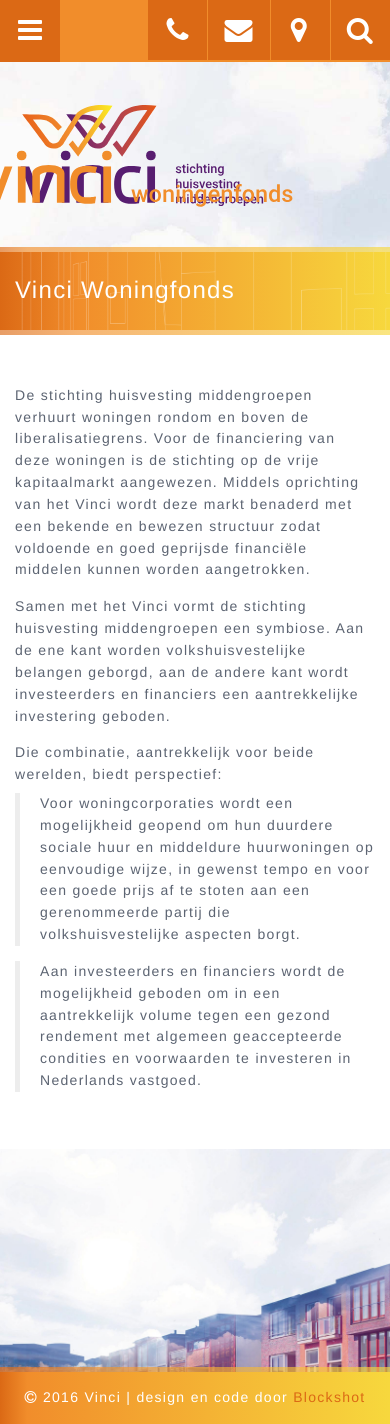
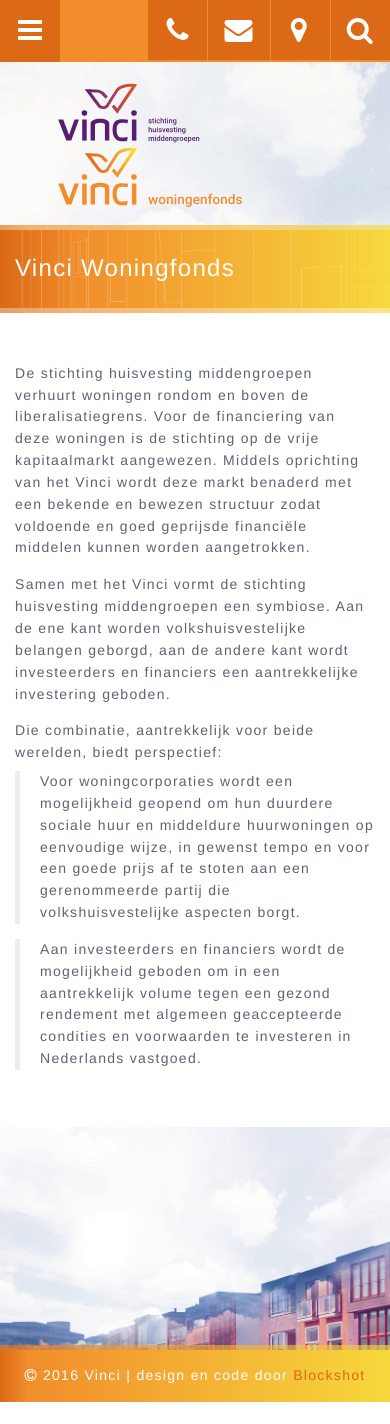
Before and after one commit to Blockshot12/vinci, a Jekyll site: the page built from woningfonds.html, in a window 390 px wide. Built offline with Jekyll 4.4.1, drawn with Linux system fonts in a browser that asks for light colours; nearby versions of some CDN libraries; after the commit the page ends 1402 px from its top, so only the background shows below that.

Commit message:
Update logo size in header.

```diff
--- a/_sass/layout/_header.scss
+++ b/_sass/layout/_header.scss
@@ -22,13 +22,41 @@
 
 			.header-logo {
 				float: left;
-				width: 344px;
-				height: 110px;
-				margin: 40px 0 40px;
+				width: 250px;
+				height: 80px;
+				margin: 20px 0 30px;
 			}
 			.header-logo-fonds {
 				float: right;
 				margin-right: 60px;
+			}
+			@media (max-width:579px) {
+				width: 100%;
+				@include clearfix;
+
+				.header-logo {
+					float: left;
+					width: 200px;
+					height: 64px;
+					margin: 20px 0 0 40px;
+				}
+				.header-logo-fonds {
+					float: left;
+					margin: 0 0 20px 40px;
+				}
+
+			}
+			@media (min-width:$screen-md-min) {
+				.header-logo {
+					float: left;
+					width: 300px;
+					height: 96px;
+					margin: 30px 0 40px;
+				}
+				.header-logo-fonds {
+					float: right;
+					margin-right: 60px;
+				}
 			}
 		}
 	}
@@ -95,8 +123,27 @@
 				margin: 40px 10px;
 			}
 			.header-homepage-logo-fonds {
-				width: 344px;
-				height: 110px;
+				margin-right: 50px;
+			}
+		}
+	}
+	@media (min-width:$screen-lg-min) {
+		&.header-homepage {
+			height: 460px;
+
+			h1.header-homepage-title {
+				font-size: 42px;
+			}
+			.header-homepage-logo-stichting,
+			.header-homepage-logo-fonds {
+				width: 375px;
+				height: 120px;
+				margin: 40px 0;
+			}
+			.header-homepage-logo-fonds {
+				width: 375px;
+				height: 120px;
+				margin-right: 30px;
 			}
 		}
 	}
--- a/_sass/layout/_navbar.scss
+++ b/_sass/layout/_navbar.scss
@@ -18,7 +18,6 @@
 
 	@media (min-width:$screen-sm-min) {
 		.navbar-container {
-			width: $container-sm;
 
 			.navbar-header {
 				float: right;
```
